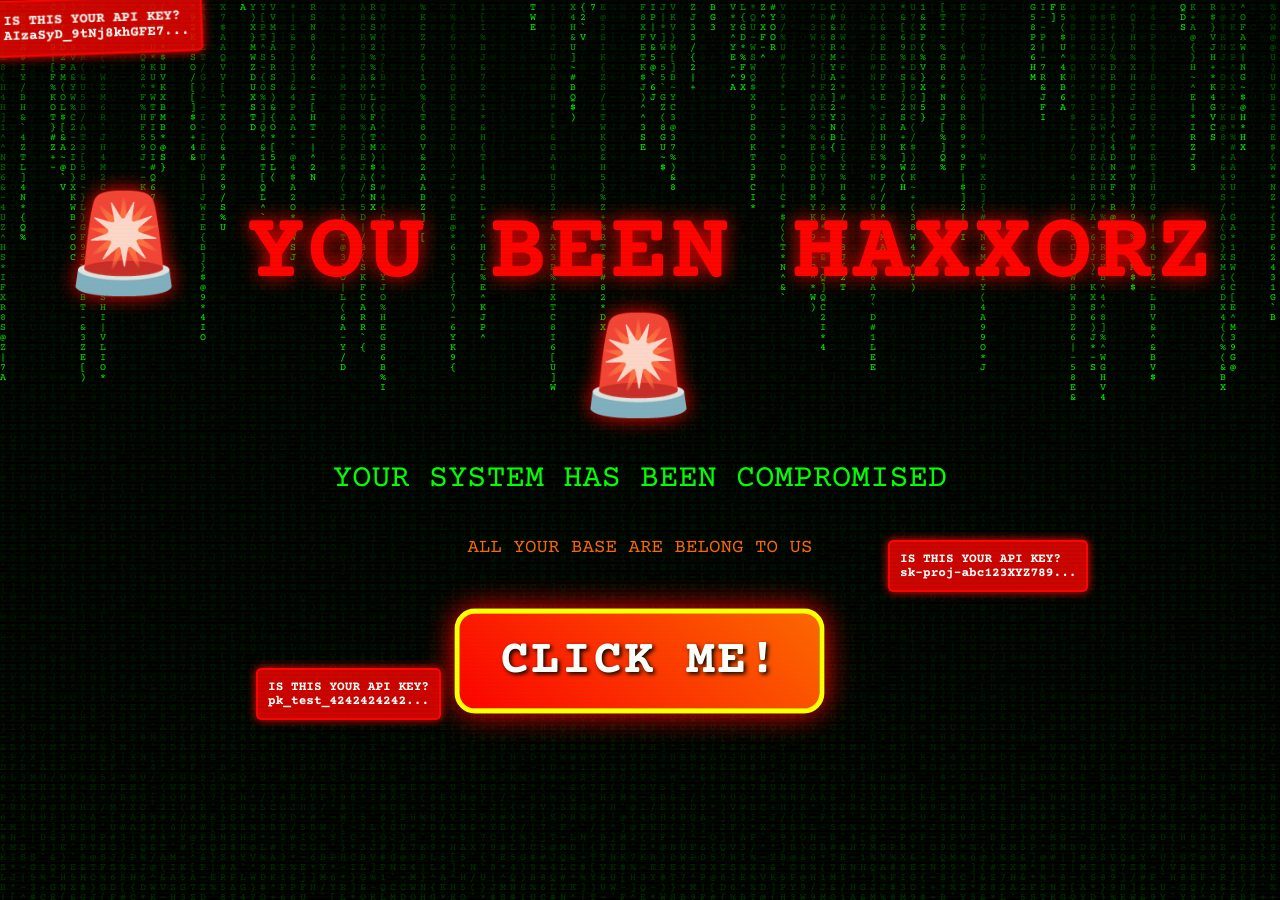
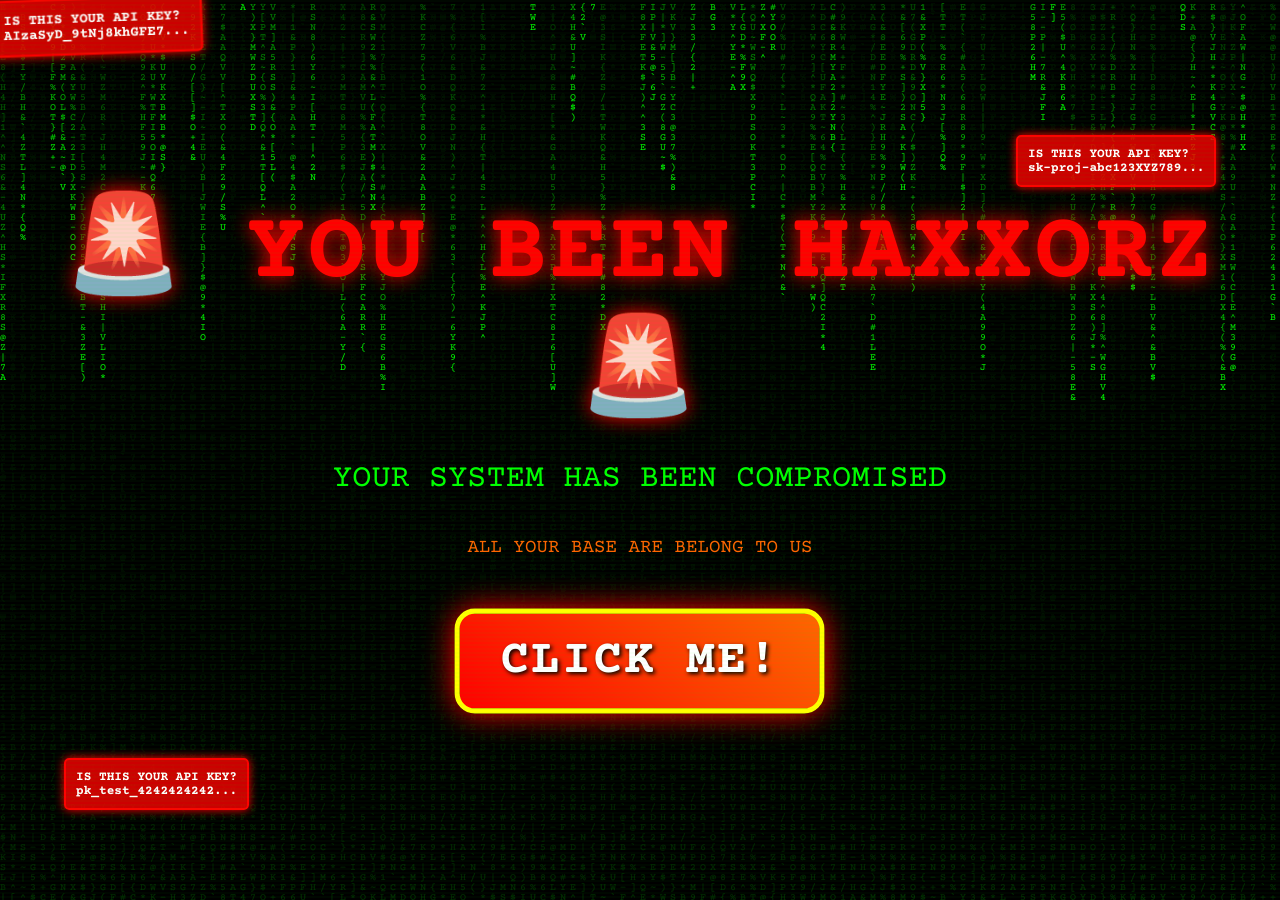
Before and after one commit to mnky9800n/mnky9800n.github.io, a Jekyll site: the page you-been-haxxorz/index.html, which Jekyll copies as it is, in a window 1280 px wide. Built offline with Jekyll 4.4.1, drawn with Linux system fonts in a browser that asks for light colours.

Commit message:
Move API key boxes away from center button
- Repositioned API boxes to screen edges/corners
- Top-left, top-right, bottom-left positions
- No longer interfere with CLICK ME button in center
- Better user experience for the prank

```diff
--- a/you-been-haxxorz/index.html
+++ b/you-been-haxxorz/index.html
@@ -101,18 +101,18 @@
         }
 
         .api-box:nth-child(1) {
-            top: 15%;
-            left: 10%;
+            top: 10%;
+            left: 5%;
             animation-delay: 0s;
         }
         .api-box:nth-child(2) {
-            top: 60%;
-            right: 15%;
+            top: 15%;
+            right: 5%;
             animation-delay: 1.5s;
         }
         .api-box:nth-child(3) {
-            bottom: 20%;
-            left: 20%;
+            bottom: 10%;
+            left: 5%;
             animation-delay: 3s;
         }
 
```
